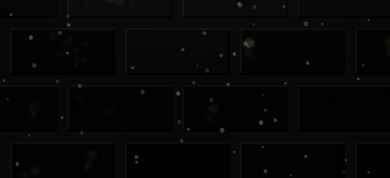
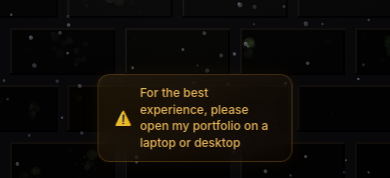
Before and after one commit to ramdandanramdan/ramdansuwandi-portfoilo-v2, a Next.js app: page /landing in a window 390 px wide. Shown: the part 666-844 px from the top of the page. Built offline with nearby package versions, Linux system fonts and the light colour scheme; no server answers; the database is empty.

Commit message:
add mobile-only warning disclaimer to all landing pages

```diff
--- a/src/app/landing/layout.tsx
+++ b/src/app/landing/layout.tsx
@@ -4,6 +4,7 @@ import { motion, useScroll, useTransform } from 'framer-motion';
 import InteractiveBackground3D from '@/components/landing/InteractiveBackground3D';
 import Navbar from '@/components/landing/Navbar';
 import Footer from '@/components/landing/Footer';
+import MobileDisclaimer from '@/components/landing/MobileDisclaimer';
 
 export default function LandingLayout({ children }: { children: React.ReactNode }) {
   const { scrollYProgress } = useScroll();
@@ -24,6 +25,7 @@ export default function LandingLayout({ children }: { children: React.ReactNode
           {children}
         </main>
         <Footer />
+        <MobileDisclaimer />
       </div>
     </div>
   );
--- a/src/components/landing/HeroSection.tsx
+++ b/src/components/landing/HeroSection.tsx
@@ -160,28 +160,6 @@ export default function HeroSection({ home }: { home: Home }) {
                     Contact Me
                   </button>
                 </Link>
-              </div>
-
-              {/* Desktop disclaimer */}
-              <div
-                className="relative inline-flex items-center gap-2 px-4 py-2 rounded-full overflow-hidden mb-8"
-                style={{
-                  background: 'linear-gradient(135deg, rgba(0,212,255,0.06), rgba(0,212,255,0.02))',
-                  border: '1px solid rgba(0,212,255,0.12)',
-                  animation: 'avail-float 3s ease-in-out infinite',
-                }}
-              >
-                <span
-                  className="absolute inset-0 pointer-events-none"
-                  style={{
-                    background: 'linear-gradient(90deg, transparent, rgba(0,212,255,0.08), transparent)',
-                    backgroundSize: '200% 100%',
-                    animation: 'avail-shimmer 3s ease-in-out infinite',
-                  }}
-                />
-                <span className="relative text-[11px] sm:text-xs font-medium" style={{ color: 'rgba(255,255,255,0.45)' }}>
-                  💻 For the best experience, please open on a laptop or desktop
-                </span>
               </div>
 
               {/* Social Links */}
--- /dev/null
+++ b/src/components/landing/MobileDisclaimer.tsx
@@ -0,0 +1,35 @@
+'use client';
+
+import { useState, useEffect } from 'react';
+
+export default function MobileDisclaimer() {
+  const [isMobile, setIsMobile] = useState(false);
+
+  useEffect(() => {
+    const check = () => setIsMobile(window.innerWidth < 768);
+    check();
+    window.addEventListener('resize', check);
+    return () => window.removeEventListener('resize', check);
+  }, []);
+
+  if (!isMobile) return null;
+
+  return (
+    <div className="fixed bottom-4 left-1/2 -translate-x-1/2 z-50 max-w-[calc(100vw-2rem)]">
+      <div
+        className="relative flex items-center gap-2 px-4 py-2.5 rounded-xl text-xs font-medium backdrop-blur-md overflow-hidden shadow-lg"
+        style={{
+          background: 'linear-gradient(135deg, rgba(255,180,50,0.1), rgba(255,120,50,0.04))',
+          border: '1px solid rgba(255,180,50,0.2)',
+          color: 'rgba(255,200,100,0.9)',
+          boxShadow: '0 0 20px rgba(255,180,50,0.06)',
+        }}
+      >
+        <span className="shrink-0 text-sm">⚠️</span>
+        <span className="leading-snug">
+          For the best experience, please open my portfolio on a laptop or desktop
+        </span>
+      </div>
+    </div>
+  );
+}
```
